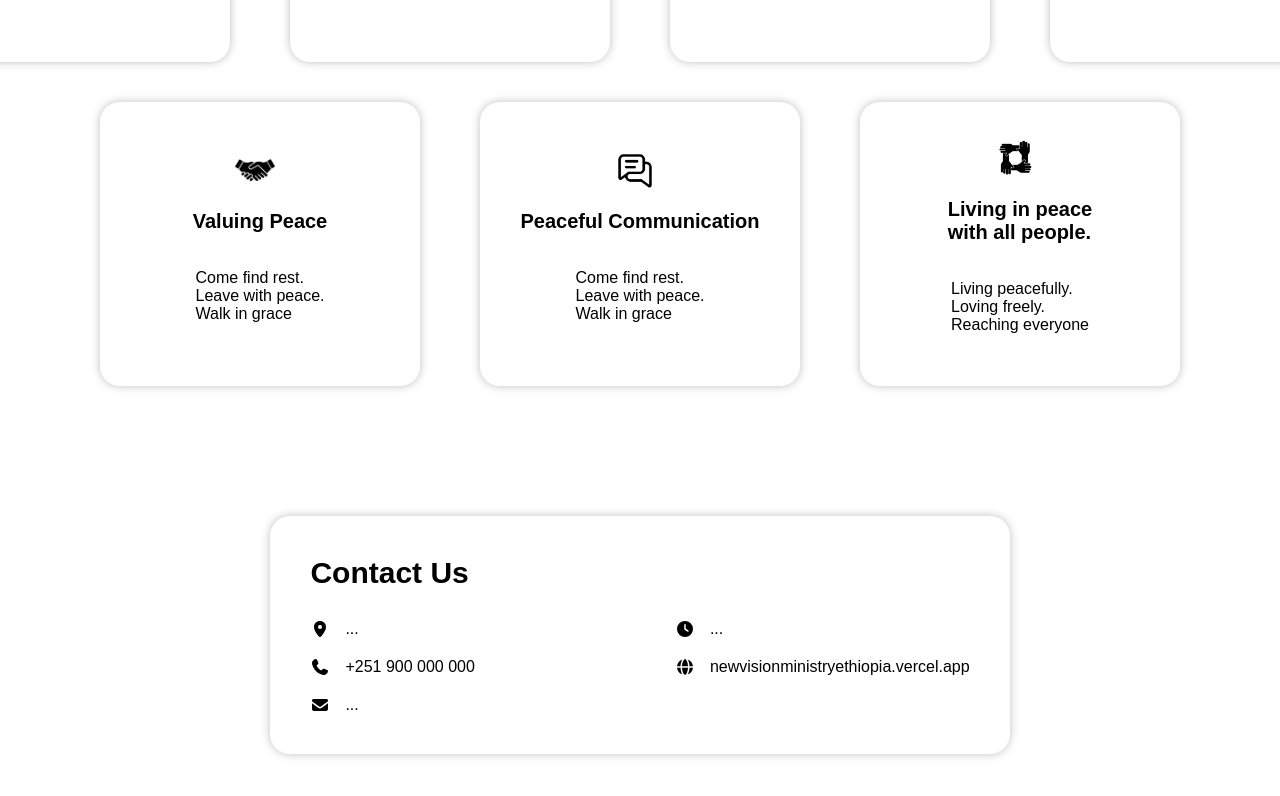
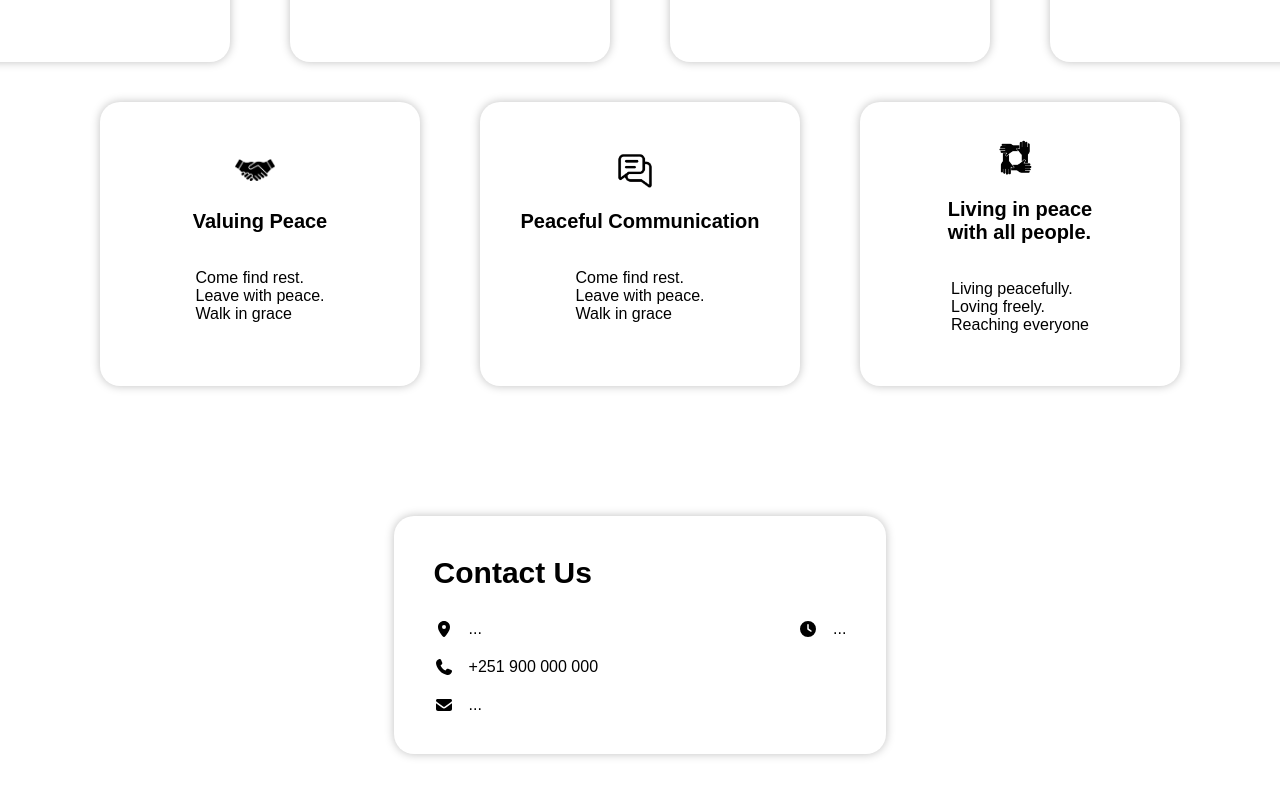
Before and after one commit to Keh-Tad-Mek/NewVisionMinistryEthiopia, a React (Vite) app: page / in a window 1280 px wide. Shown: the part 1737-2533 px from the top of the page. Built offline with nearby package versions, Linux system fonts and the light colour scheme.

Commit message:
Contact info removal

```diff
--- a/src/App.jsx
+++ b/src/App.jsx
@@ -222,13 +222,6 @@ function App() {
                 <FontAwesomeIcon icon={faClock} />
                 <p>...</p>
               </div>
-
-              <div className={AppStyle.contactInfo}>
-                <FontAwesomeIcon icon={faGlobe} />
-                <Link href="" target="_blank" rel="">
-                  newvisionministryethiopia.vercel.app
-                </Link>
-              </div>
             </div>
           </div>
 
```
